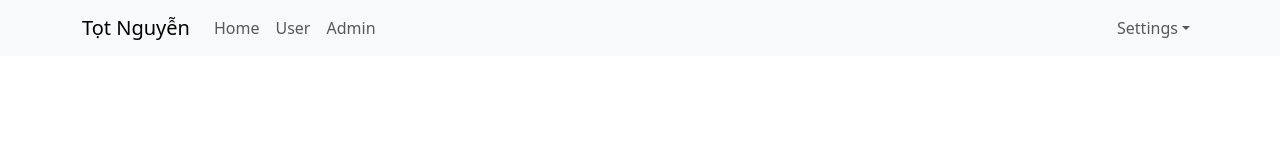
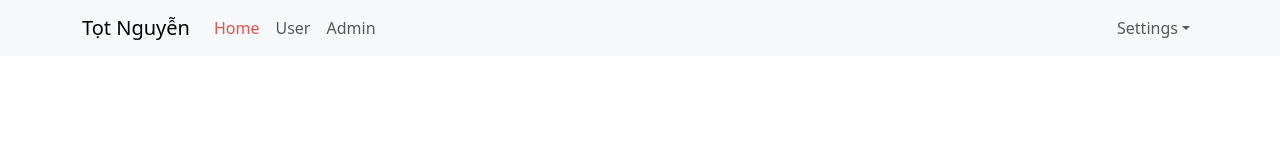
Before and after one commit to minh041104/react-app, a React (Create React App) app: page / in a window 1280 px wide. Shown: the top 160 px of the page. Built offline with nearby package versions, Linux system fonts and the light colour scheme.

Commit message:
test navlink

```diff
--- a/src/App.scss
+++ b/src/App.scss
@@ -7,3 +7,15 @@
   -webkit-font-smoothing: antialiased;
   -moz-osx-font-smoothing: grayscale;
 }
+
+.app-container {
+  .header-container {
+    .navbar-nav {
+      .nav-link {
+        &.active {
+          color: #df5555;
+        }
+      }
+    }
+  }
+}
--- a/src/components/Header/Header.js
+++ b/src/components/Header/Header.js
@@ -2,7 +2,7 @@
 import Nav from 'react-bootstrap/Nav';
 import Navbar from 'react-bootstrap/Navbar';
 import NavDropdown from 'react-bootstrap/NavDropdown';
-import { Link } from 'react-router-dom';
+import { NavLink } from 'react-router-dom';
 
 const Header = () => {
   return (
@@ -12,9 +12,9 @@
         <Navbar.Toggle aria-controls="basic-navbar-nav" />
         <Navbar.Collapse id="basic-navbar-nav">
           <Nav className="me-auto">
-            <Link to="/" className="nav-link">Home</Link>
-            <Link to="/users" className="nav-link">User</Link>
-            <Link to="/admins" className="nav-link">Admin</Link>
+            <NavLink to="/" className="nav-link">Home</NavLink>
+            <NavLink to="/users" className="nav-link">User</NavLink>
+            <NavLink to="/admins" className="nav-link">Admin</NavLink>
           </Nav>
           <Nav>
             <NavDropdown title="Settings" id="basic-nav-dropdown">
```
